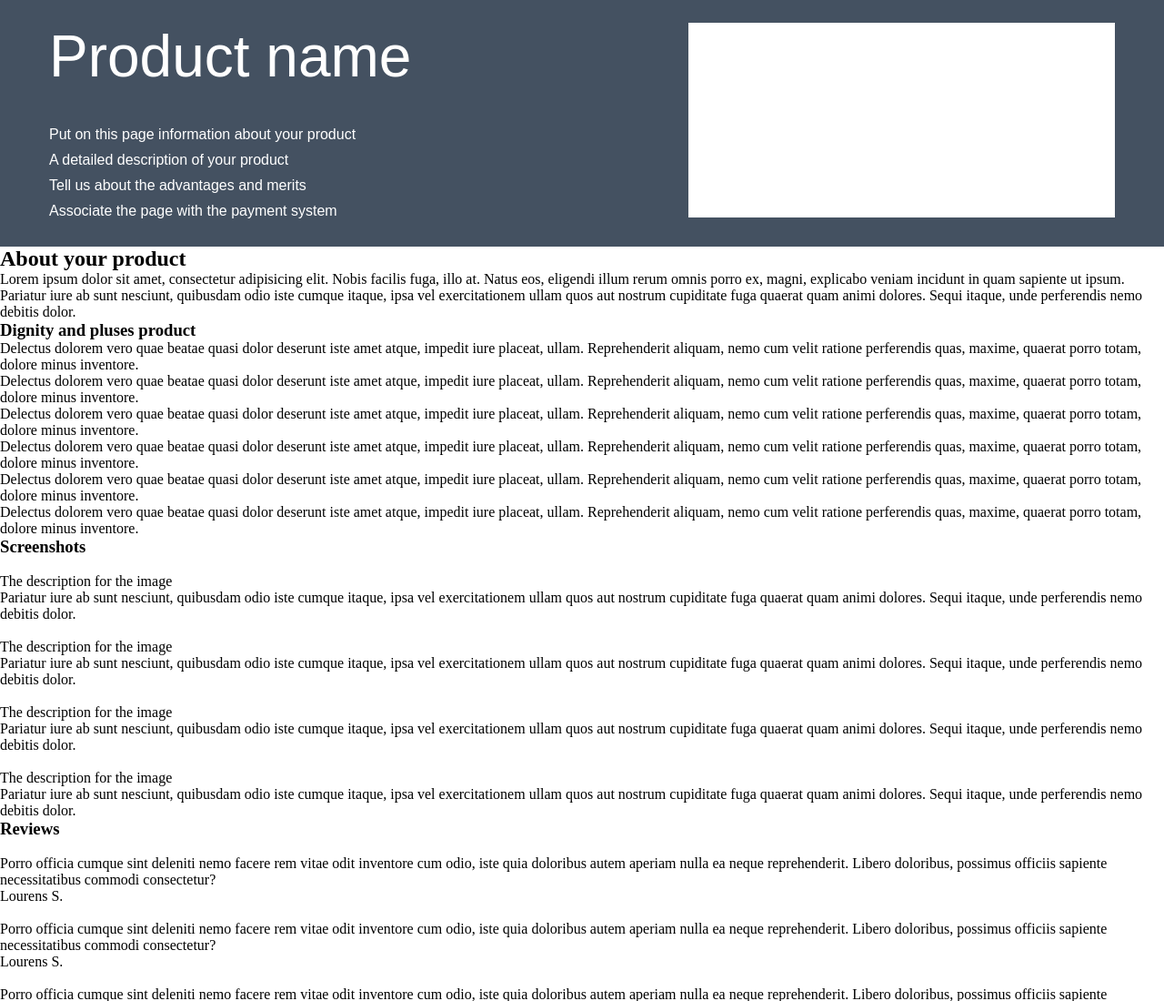
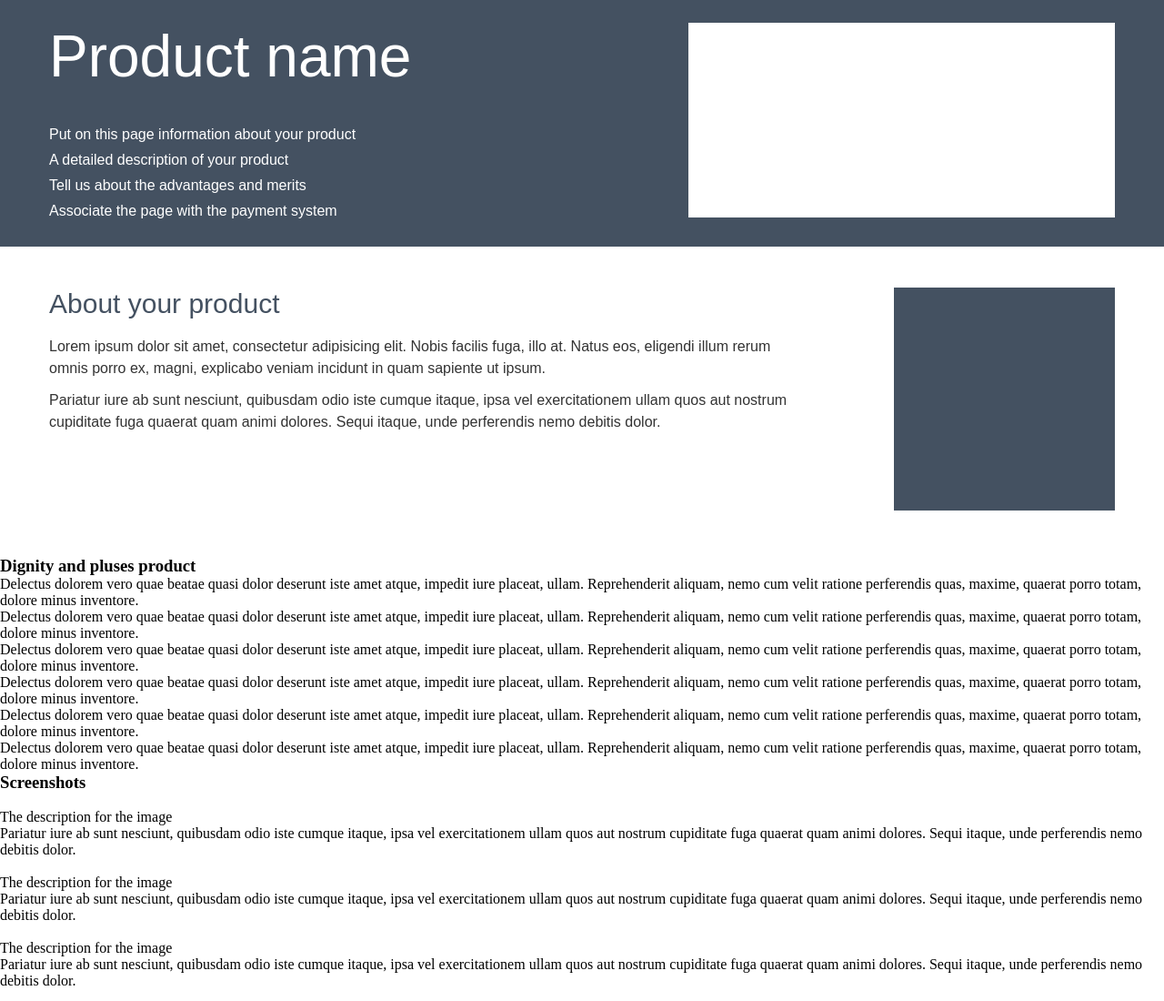
Before and after one commit to AnnaVinnik/gb-html5css3, a plain HTML site: page index.html in a window 1280 px wide. Shown: the top 1100 px of the page at 91% size. Drawn offline with Linux system fonts and the light colour scheme.

Commit message:
Вторая секция

```diff
--- a/index.html
+++ b/index.html
@@ -26,14 +26,18 @@
             </div>
         </section>
         <section>
-            <h2>About your product</h2>
-            <p>
-                Lorem ipsum dolor sit amet, consectetur adipisicing elit. Nobis facilis fuga, illo at. Natus eos, eligendi illum rerum omnis porro ex, magni, explicabo veniam incidunt in quam sapiente ut ipsum.
-            </p>
-            <p>
-                Pariatur iure ab sunt nesciunt, quibusdam odio iste cumque itaque, ipsa vel exercitationem ullam quos aut nostrum cupiditate fuga quaerat quam animi dolores. Sequi itaque, unde perferendis nemo debitis dolor.
-            </p>
-            <div></div>
+            <div class="about-product container">
+                <div class="about-product__text">
+                    <h2 class="heading">About your product</h2>
+                    <p class="paragraph">
+                        Lorem ipsum dolor sit amet, consectetur adipisicing elit. Nobis facilis fuga, illo at. Natus eos, eligendi illum rerum omnis porro ex, magni, explicabo veniam incidunt in quam sapiente ut ipsum.
+                    </p>
+                    <p class="paragraph">
+                        Pariatur iure ab sunt nesciunt, quibusdam odio iste cumque itaque, ipsa vel exercitationem ullam quos aut nostrum cupiditate fuga quaerat quam animi dolores. Sequi itaque, unde perferendis nemo debitis dolor.
+                    </p>
+                </div>
+                <div class="about-product__img"></div>
+            </div>
         </section>
         <section>
             <h3>Dignity and pluses product</h3>
--- a/style.scss
+++ b/style.scss
@@ -1,4 +1,5 @@
 $color-dark: #445161;
+$color-text: #333;
 $width-site: 1172px;
 
 * {
@@ -9,6 +10,23 @@ $width-site: 1172px;
 .container {
     width: $width-site;
     margin: 0 auto;
+}
+
+.heading {
+    font-size: 30px;
+    color: $color-dark;
+    line-height: 36px;
+    font-family: Arial;
+    font-weight: normal;
+    margin-bottom: 17px;
+}
+
+.paragraph {
+    font-size: 16px;
+    color: $color-text;
+    line-height: 24px;
+    font-family: Arial;
+    margin-bottom: 11px;
 }
 
 .product-name {
@@ -38,3 +56,17 @@ $width-site: 1172px;
     }
 
 }
+
+.about-product {
+    display: flex;
+    justify-content: space-between;
+    padding: 45px 0 50px;
+    &__text {
+        margin-right: 90px;
+    }
+    &__img {
+        height: 245px;
+        width: 430px;
+        background-color: $color-dark;
+    }
+}
```
Also changed, not shown: style.css, 1 other file.
